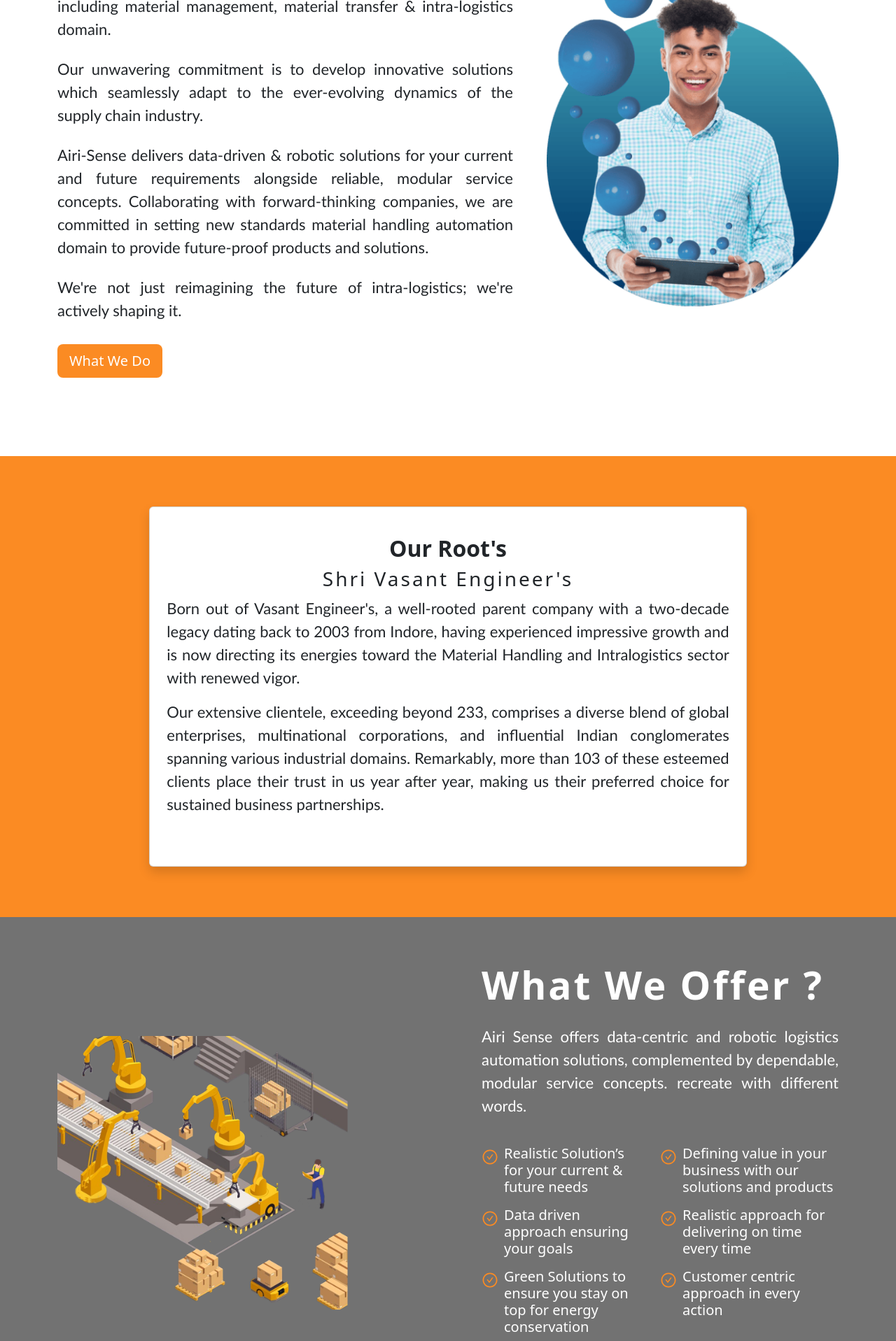
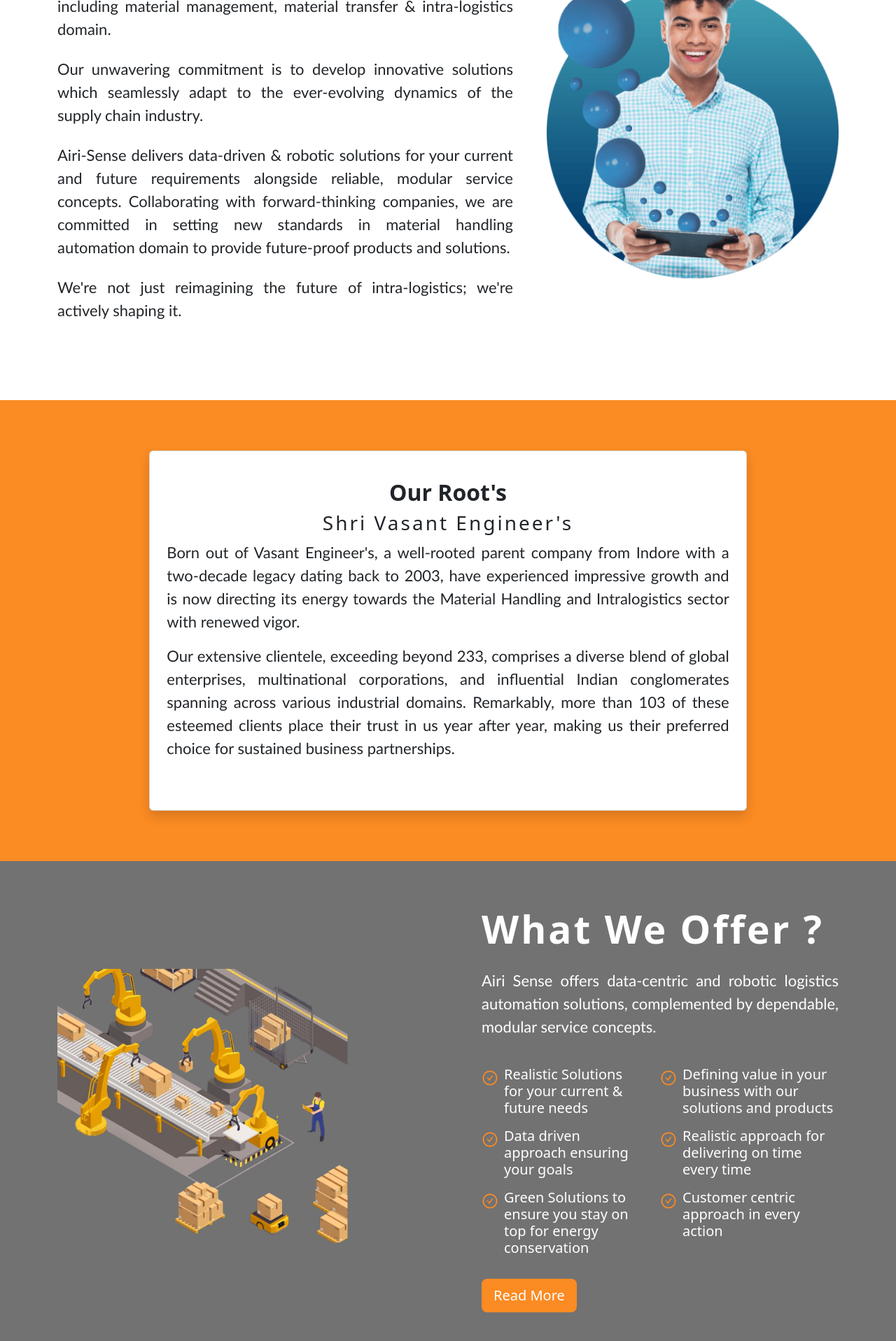
Before and after one commit to sakshiAbsax/airi_sense, a React (Create React App) app: page / in a window 1280 px wide. Shown: the part 880-2797 px from the top of the page at 70% size. Built offline with nearby package versions, Linux system fonts and the light colour scheme.

Commit message:
18oct2023

```diff
--- a/src/component/Header.js
+++ b/src/component/Header.js
@@ -36,7 +36,7 @@
               <NavLink to="/product" className="mx-4 nav-link-products">Products</NavLink>
               <NavLink to="/solutions" className="mx-4 nav-link-products">Solutions</NavLink>
               <NavLink to="/industries" className="mx-4 nav-link-products">Industries</NavLink>
-              <NavLink to="/carrers" className="mx-4 nav-link-products">Carrers</NavLink>
+              <NavLink to="/carrers" className="mx-4 nav-link-products">Careers</NavLink>
             </Nav>
             <Form className="d-flex ms-auto  d-flex justify-content-center">
               <Link to="/contact">
--- a/src/component/Home.js
+++ b/src/component/Home.js
@@ -152,15 +152,15 @@
 
                 <p className="text-justify outRoot">
                   Born out of Vasant Engineer's, a well-rooted parent company
-                  with a two-decade legacy dating back to 2003 from Indore,
-                  having experienced impressive growth and is now directing its
-                  energies toward the Material Handling and Intralogistics
+                  from Indore with a two-decade legacy dating back to 2003,
+                  have experienced impressive growth and is now directing its
+                  energy towards the Material Handling and Intralogistics
                   sector with renewed vigor.
                 </p>
                 <p className="text-justify outRoot pb-3">
                   Our extensive clientele, exceeding beyond 233, comprises a
                   diverse blend of global enterprises, multinational
-                  corporations, and influential Indian conglomerates spanning
+                  corporations, and influential Indian conglomerates spanning across
                   various industrial domains. Remarkably, more than 103 of these
                   esteemed clients place their trust in us year after year,
                   making us their preferred choice for sustained business
@@ -196,7 +196,7 @@
                 >
                   Airi Sense offers data-centric and robotic logistics
                   automation solutions, complemented by dependable, modular
-                  service concepts. recreate with different words.
+                  service concepts.
                 </p>
                 <div className="row">
                   <div className="col-lg-6 pe-4 pt-3 ">
@@ -207,7 +207,7 @@
                         />
                       </span>
                       <span className="ms-2 h5 text-white">
-                        Realistic Solution’s for your current & future needs{" "}
+                        Realistic Solutions for your current & future needs{" "}
                       </span>
                     </div>
                     <div className="d-flex my-2">
--- a/src/component/HomeAbout.js
+++ b/src/component/HomeAbout.js
@@ -44,7 +44,7 @@
                   Airi-Sense delivers data-driven & robotic solutions for your
                   current and future requirements alongside reliable, modular
                   service concepts. Collaborating with forward-thinking
-                  companies, we are committed in setting new standards material
+                  companies, we are committed in setting new standards in material
                   handling automation domain to provide future-proof products
                   and solutions.
                 </p>
@@ -55,12 +55,12 @@
                  We're not just reimagining the future of intra-logistics; we're actively shaping it.
                 </p>
 
-                <Link to="/about">
+                {/* <Link to="/about">
                   {" "}
                   <div className="btn btn-lg btn-borderd button-1 my-3">
                     What We Do
                   </div>{" "}
-                </Link>
+                </Link> */}
               </div>
             </div>
 
--- a/src/page/Carrers.js
+++ b/src/page/Carrers.js
@@ -50,7 +50,7 @@
             >
               Why Join Airi-Sense?
             </h1>
-            <p className="text-center" style={{ textAlign: "justify" }}>
+            <p className="text-justify" >
               Rated amongst the fastest-growing companies, Chetu is built on a
               strong vision and corporate philosophy of continuous adaptation,
               client service, and professional growth. With one of the lowest
--- a/src/page/Industries.js
+++ b/src/page/Industries.js
@@ -56,7 +56,6 @@
                 <h1
                   style={{
                     fontWeight: "600",
-                    color: "#128c7e",
                     letterSpacing: "3px",
                   }}
                   className="text-start"
@@ -113,7 +112,6 @@
                 <h1
                   style={{
                     fontWeight: "600",
-                    color: "#128c7e",
                     letterSpacing: "3px",
                   }}
                   className="text-start"
@@ -153,9 +151,9 @@
                       color: "#fff",
                       letterSpacing: "3px",
                     }}
-                    className="text-start"
+                    className="text-start text-white"
                   >
-                    Chemical
+                    <span className="text-white">  Chemical </span>
                   </h1>
                   <p
                     className="card-paragraph mt-4 text-light"
@@ -207,12 +205,12 @@
                   <h1
                     style={{
                       fontWeight: "600",
-                      color: "#fff",
                       letterSpacing: "3px",
+
                     }}
-                    className="text-start"
+                    className="text-start text-white"
                   >
-                    Beverage
+                   <span className="text-white"> Beverage </span>
                   </h1>
                   <p
                     className="card-paragraph mt-4 text-light"
@@ -244,8 +242,8 @@
                 <h1
                   style={{
                     fontWeight: "600",
-                    color: "#128c7e",
                     letterSpacing: "3px",
+
                   }}
                   className="text-start"
                 >
@@ -302,7 +300,6 @@
                 <h1
                   style={{
                     fontWeight: "600",
-                    color: "#128c7e",
                     letterSpacing: "3px",
                   }}
                   className="text-start"
@@ -344,7 +341,7 @@
                     }}
                     className="text-start"
                   >
-                    Sugar & Confectionery
+                     <span className="text-white"> Sugar & Confectionery </span>
                   </h1>
                   <p
                     className="card-paragraph mt-4 text-light"
@@ -394,7 +391,7 @@
                     }}
                     className="text-start"
                   >
-                    Electronics
+                    <span className="text-white">  Electronics </span>
                   </h1>
                   <p
                     className="card-paragraph mt-4 text-light"
@@ -418,7 +415,6 @@
                 <h1
                   style={{
                     fontWeight: "600",
-                    color: "#128c7e",
                     letterSpacing: "3px",
                   }}
                   className="text-start"
@@ -468,7 +464,6 @@
                 <h1
                   style={{
                     fontWeight: "600",
-                    color: "#128c7e",
                     letterSpacing: "3px",
                   }}
                   className="text-start"
@@ -501,7 +496,7 @@
                     }}
                     className="text-start"
                   >
-                    Textiles
+                    <span className="text-white">  Textiles </span>
                   </h1>
                   <p
                     className="card-paragraph mt-4 text-light"
--- a/src/page/Product.js
+++ b/src/page/Product.js
@@ -49,7 +49,7 @@
                   }}
                   className="text-start list-group-item"
                 >
-                  About Products
+                  Our Products
                 </h1>
                 <p
                   className="card-paragraph mt-4"
--- a/src/page/ProductCards.js
+++ b/src/page/ProductCards.js
@@ -8,7 +8,7 @@
 export const productCard = [
   {
     img: product1,
-    title: "Track & tSmart Robotic Solutions",
+    title: "Smart Robotic Solutions",
     list: ["Palletizing & De-palletizing ", "Packing Solutions", "Material Handling","Pick & Place","Multi-level feeder"]
   },
   {
@@ -28,12 +28,12 @@
   },
   {
     img: product5,
-    title: "Cloud based Asset Care & Asset Management Solutions",
+    title: "Cloud Based Management",
     list: ["Maintenance Management System", "Asset Tracking & Access management", "Energy Management System"]
   },
   {
     img: product6,
-    title: " IIoT & Data management Solutions​",
+    title: " IIoT & Data Management​",
     list: ["Production Data MIS​", "OEE Information system​"]
   }
 ];
--- a/src/page/SolutionCard.js
+++ b/src/page/SolutionCard.js
@@ -44,4 +44,5 @@
     title: " Printing & Packing​",
     list: [],
   },
+
 ];
```
